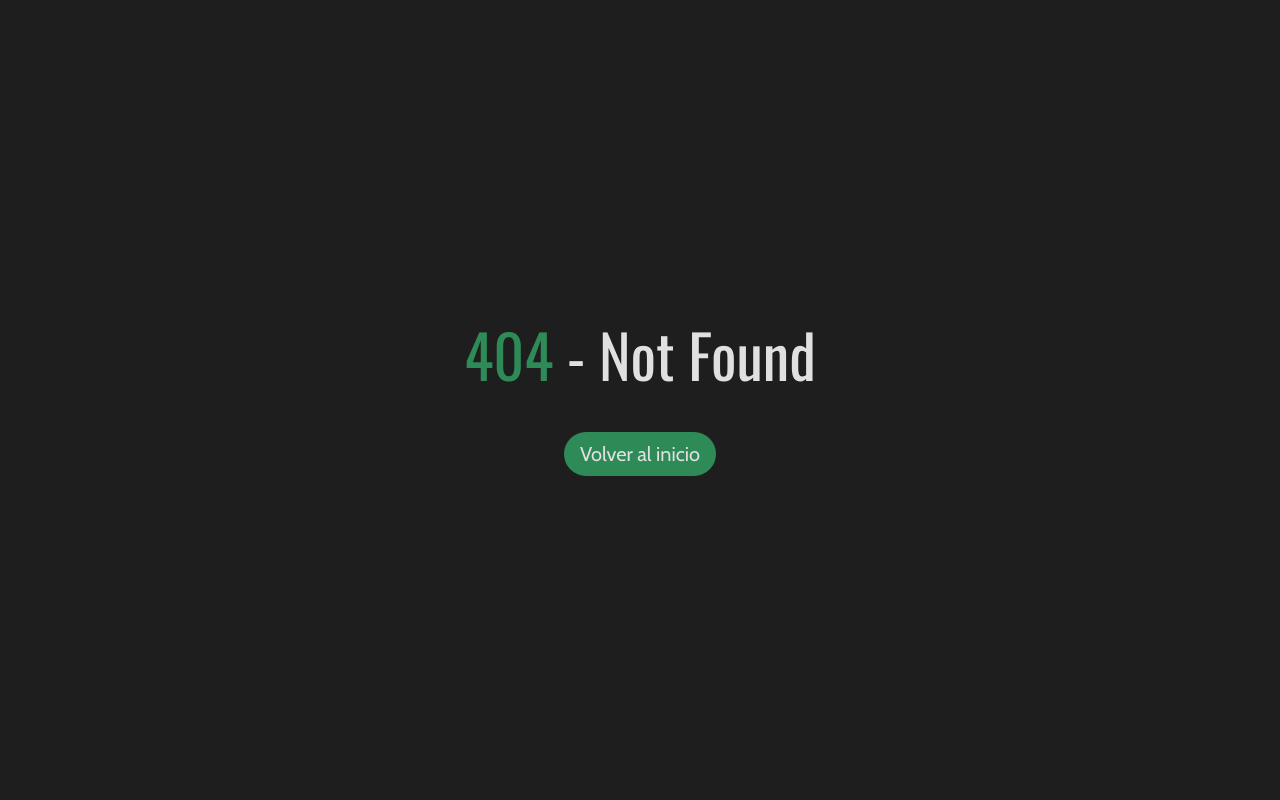
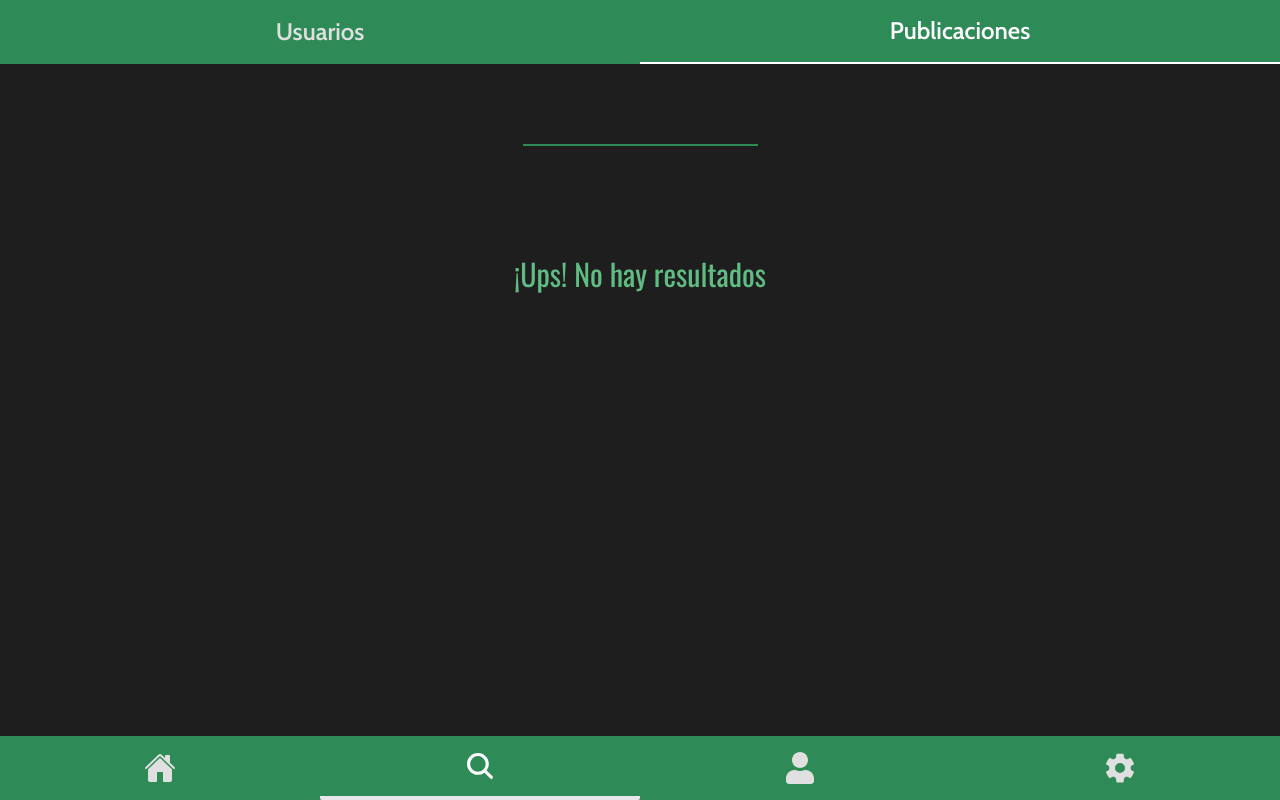
Before and after one commit to FVazquezRisso/gacha_hub_web, a Next.js app: page /web/search/posts in a window 1280 px wide. Before the commit this address had no page. Built offline with nearby package versions, Linux system fonts and the light colour scheme; sample sign-in values are in the browser's storage.

Commit message:
Se creó la página SearchPost

```diff
--- /dev/null
+++ b/src/app/web/search/posts/page.tsx
@@ -0,0 +1,69 @@
+"use client";
+import { useState } from "react";
+import { api } from "../../../../services/apiConfig";
+import { oswald } from "@/app/ui/fonts";
+import { PostInterface } from "@/types/types";
+import { ChangeEvent } from "react";
+import PostCard from '@/app/ui/PostCard';
+
+export default function SearchPost() {
+  const [searchValue, setSearchValue] = useState("");
+  const [allPosts, setAllPosts] = useState<PostInterface[]>([]);
+  const username = localStorage.getItem('username')
+
+  const handleChange = async (event: ChangeEvent<HTMLInputElement>) => {
+    const { value } = event.target;
+    setSearchValue(value);
+    if (value.length > 3) {
+      try {
+        const response = await api.get(
+          `/posts?username=${username}&content=${value}`
+        );
+        setAllPosts(response.data.posts);
+      } catch (error) {
+        console.error(error);
+      }
+    } else {
+      setAllPosts([]);
+    }
+  };
+
+  return (
+    <div className="pt-16 pb-16">
+      <div className="flex items-center justify-center p-8">
+        <input
+          type="text"
+          className="form-input-text"
+          autoFocus
+          value={searchValue}
+          onChange={handleChange}
+        />
+      </div>
+      <div className="flex flex-col justify-center gap-4">
+        {allPosts.length !== 0 ? (
+          allPosts.map((post) => {
+            return (
+              <PostCard
+                key={post.id}
+                id={post.id}
+                author={post.author}
+                content={post.content}
+                likeCount={post.likeCount}
+                userLikedPost={post.userLikedPost}
+                commentCount={post.commentCount}
+              />
+            );
+          })
+        ) : (
+          <div className="h-48 flex items-center justify-center">
+            <p
+              className={`${oswald.className} text-3xl text-center text-primary-200`}
+            >
+              ¡Ups! No hay resultados
+            </p>
+          </div>
+        )}
+      </div>
+    </div>
+  );
+}
```
